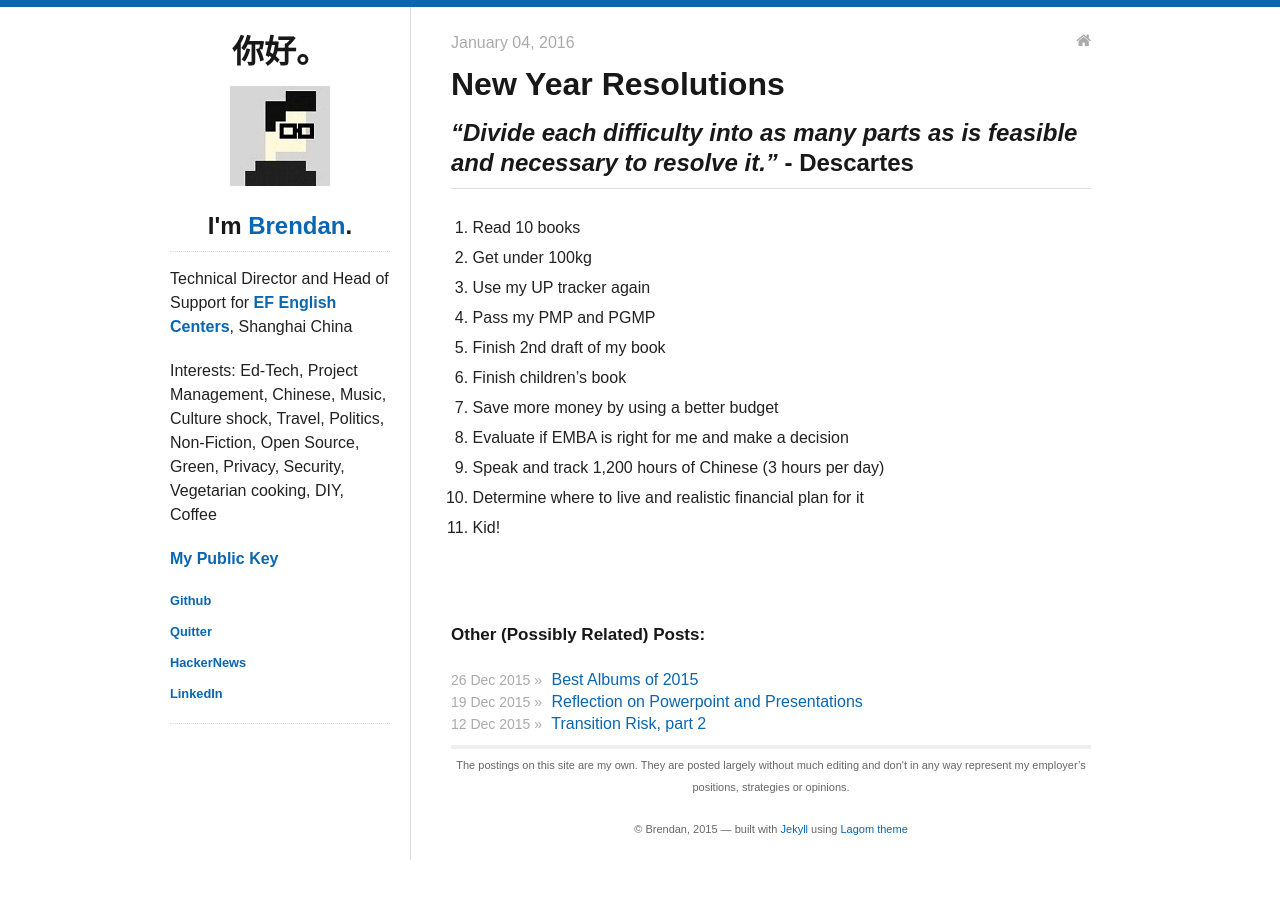
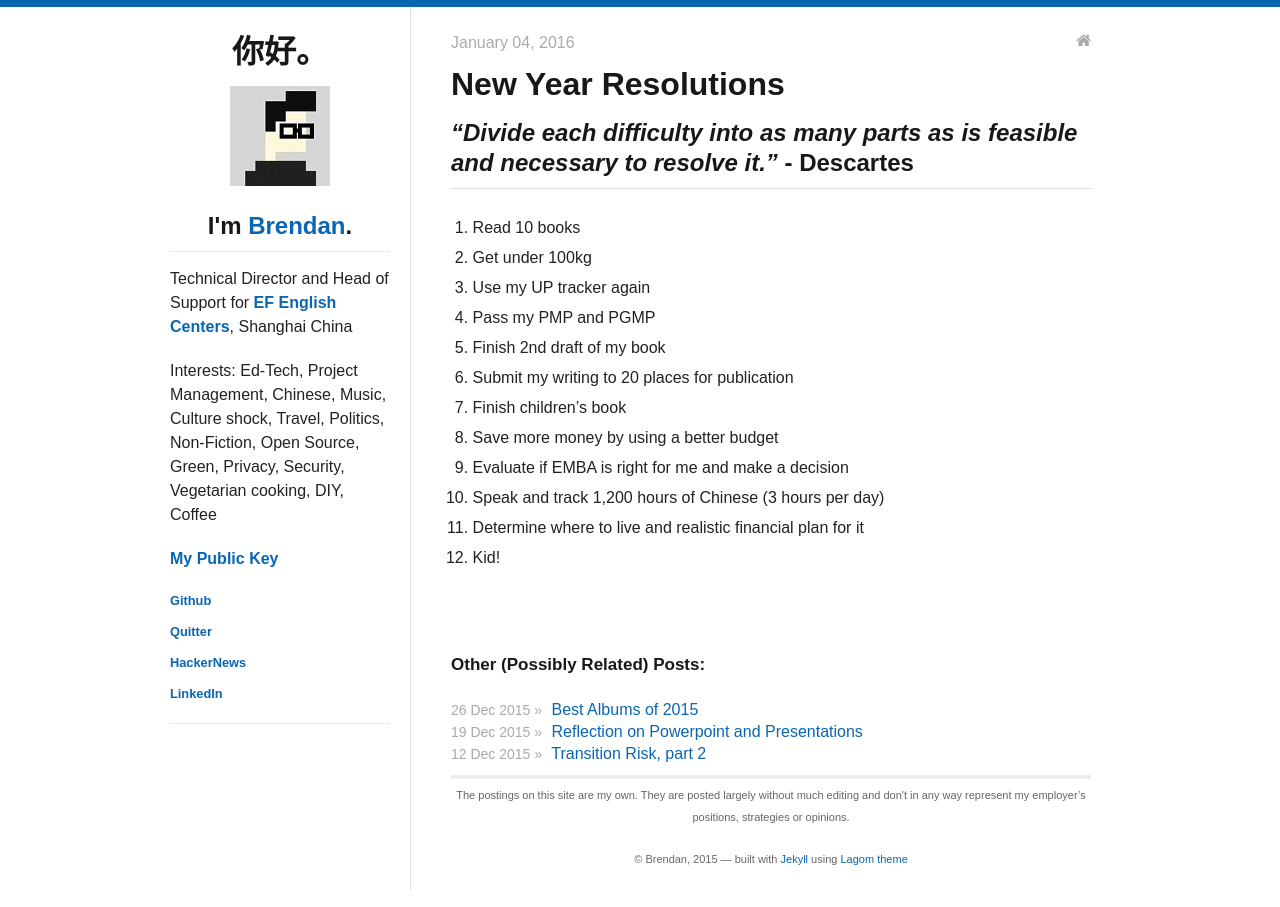
Before and after one commit to bcooney/bcooney.github.io, a Jekyll site: the page built from _posts/2016-01-04-resolutions.md, in a window 1280 px wide. Built offline with Jekyll 4.4.1, drawn with Linux system fonts in a browser that asks for light colours; nearby versions of some CDN libraries.

Commit message:
missed 1

```diff
--- a/_posts/2016-01-04-resolutions.md
+++ b/_posts/2016-01-04-resolutions.md
@@ -14,9 +14,10 @@ categories:
 3. Use my UP tracker again
 4. Pass my PMP and PGMP
 5. Finish 2nd draft of my book
-6. Finish children's book
-7. Save more money by using a better budget
-8. Evaluate if EMBA is right for me and make a decision
-9. Speak and track 1,200 hours of Chinese (3 hours per day)
-10. Determine where to live and realistic financial plan for it
-11. Kid!
+6. Submit my writing to 20 places for publication
+7. Finish children's book
+8. Save more money by using a better budget
+9. Evaluate if EMBA is right for me and make a decision
+10. Speak and track 1,200 hours of Chinese (3 hours per day)
+11. Determine where to live and realistic financial plan for it
+12. Kid!
```
